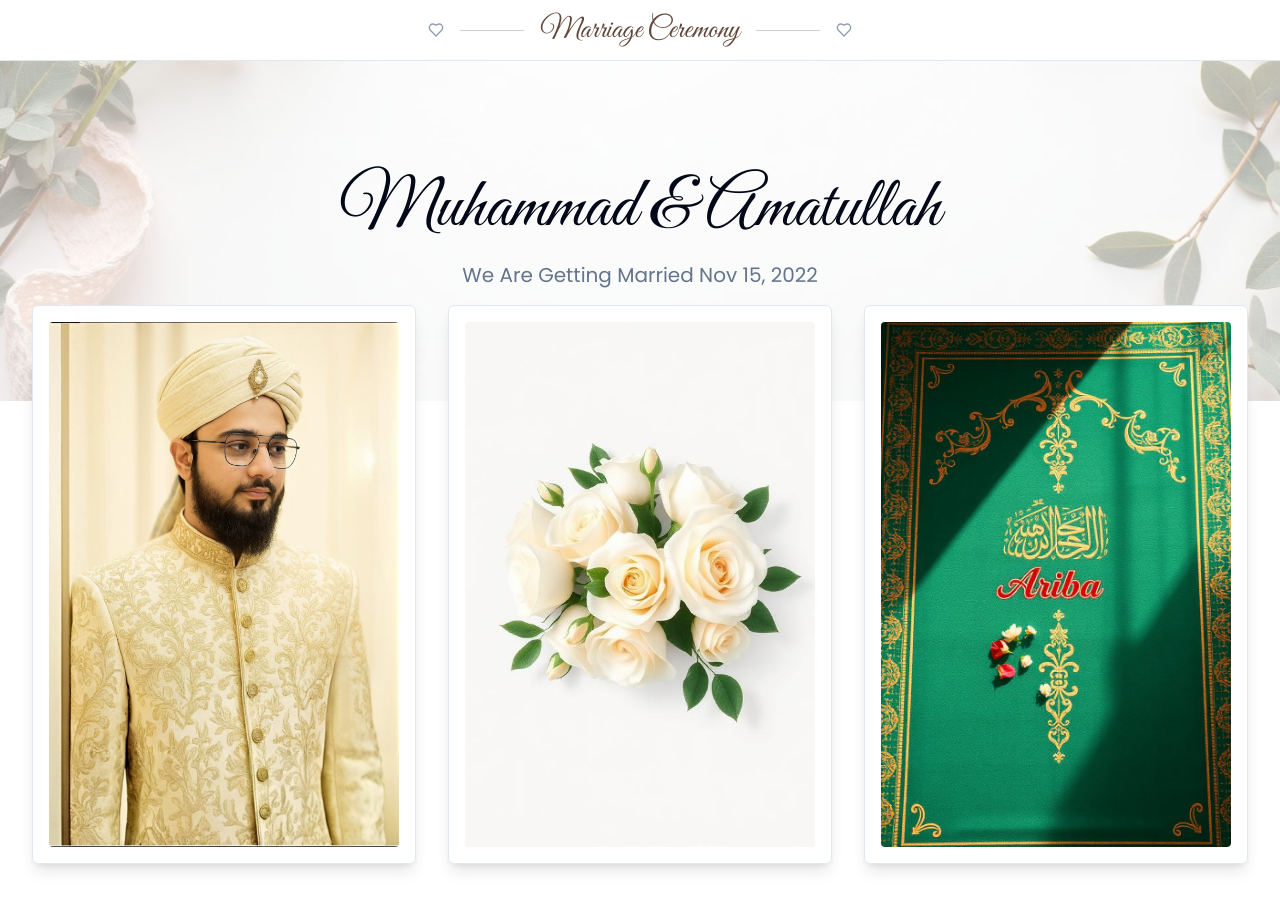
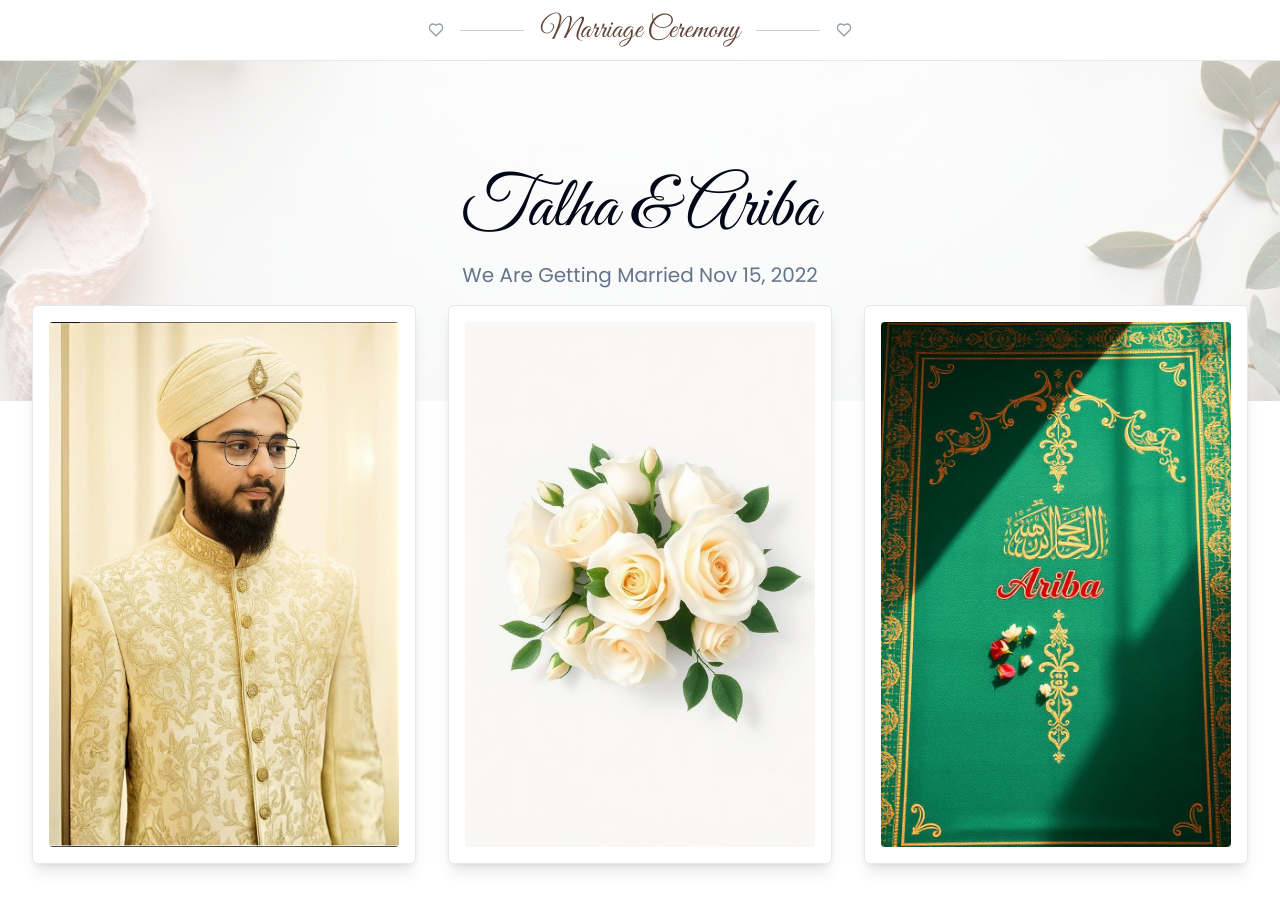
Before and after one commit to syedtalha88/love-pixel-perfect-page, a React (Vite) app: page / in a window 1280 px wide. Shown: the top 910 px of the page. Built offline with nearby package versions, Linux system fonts and the light colour scheme.

Commit message:
Update names in hero section
Replace "Muhammad" with "Talha" and "Amatullah" with "Ariba" in the hero section of the landing page.

```diff
--- a/src/pages/Index.tsx
+++ b/src/pages/Index.tsx
@@ -55,7 +55,7 @@ const Index = () => {
           <div className="bg-background/60">
             <div className="container mx-auto py-20 md:py-28 text-center">
               <h2 className="font-display text-5xl md:text-7xl text-foreground">
-                Muhammad & Amatullah
+                Talha & Ariba
               </h2>
               <p className="mt-4 text-lg md:text-xl text-muted-foreground">
                 We Are Getting Married Nov 15, 2022
```
